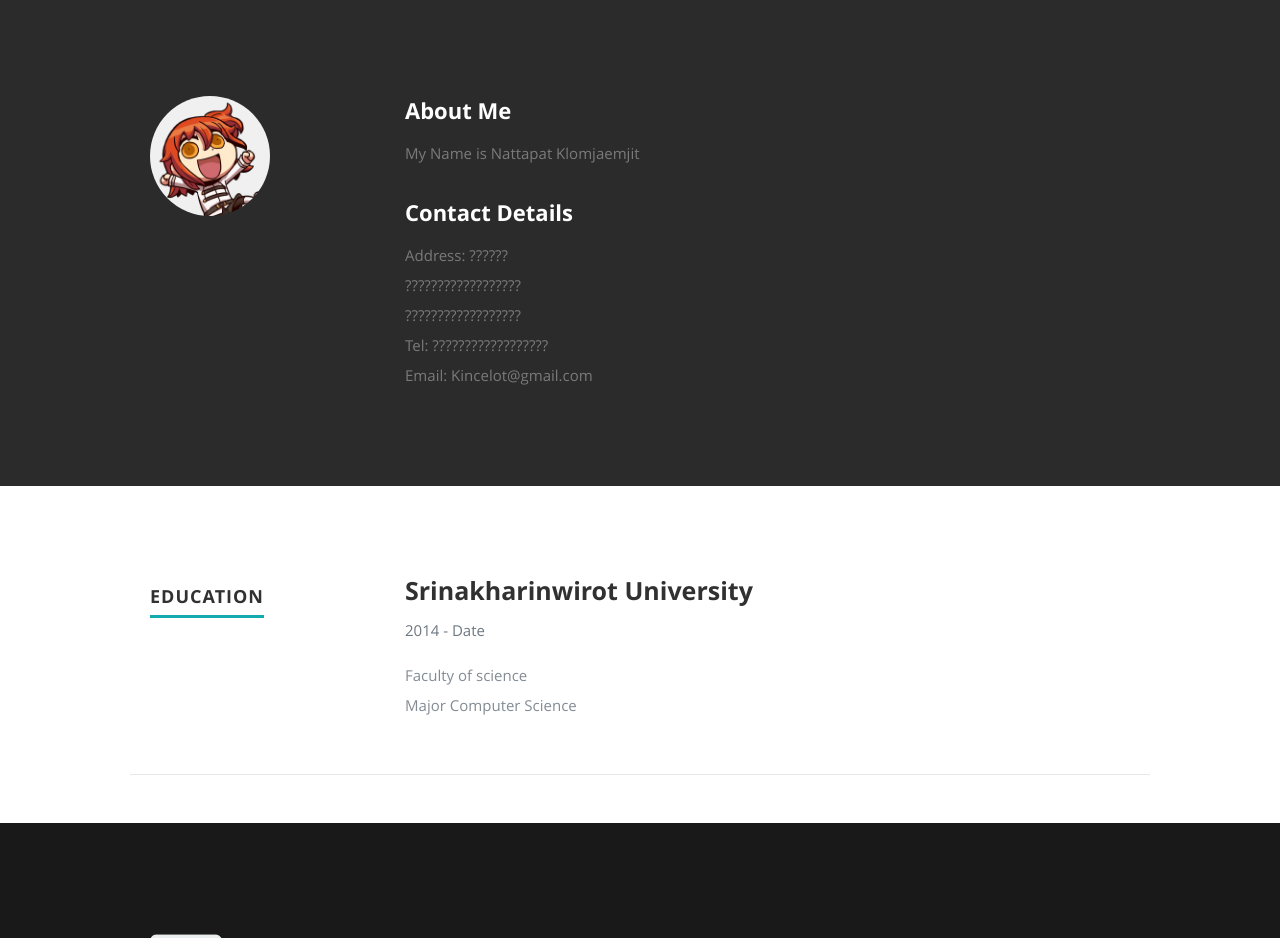
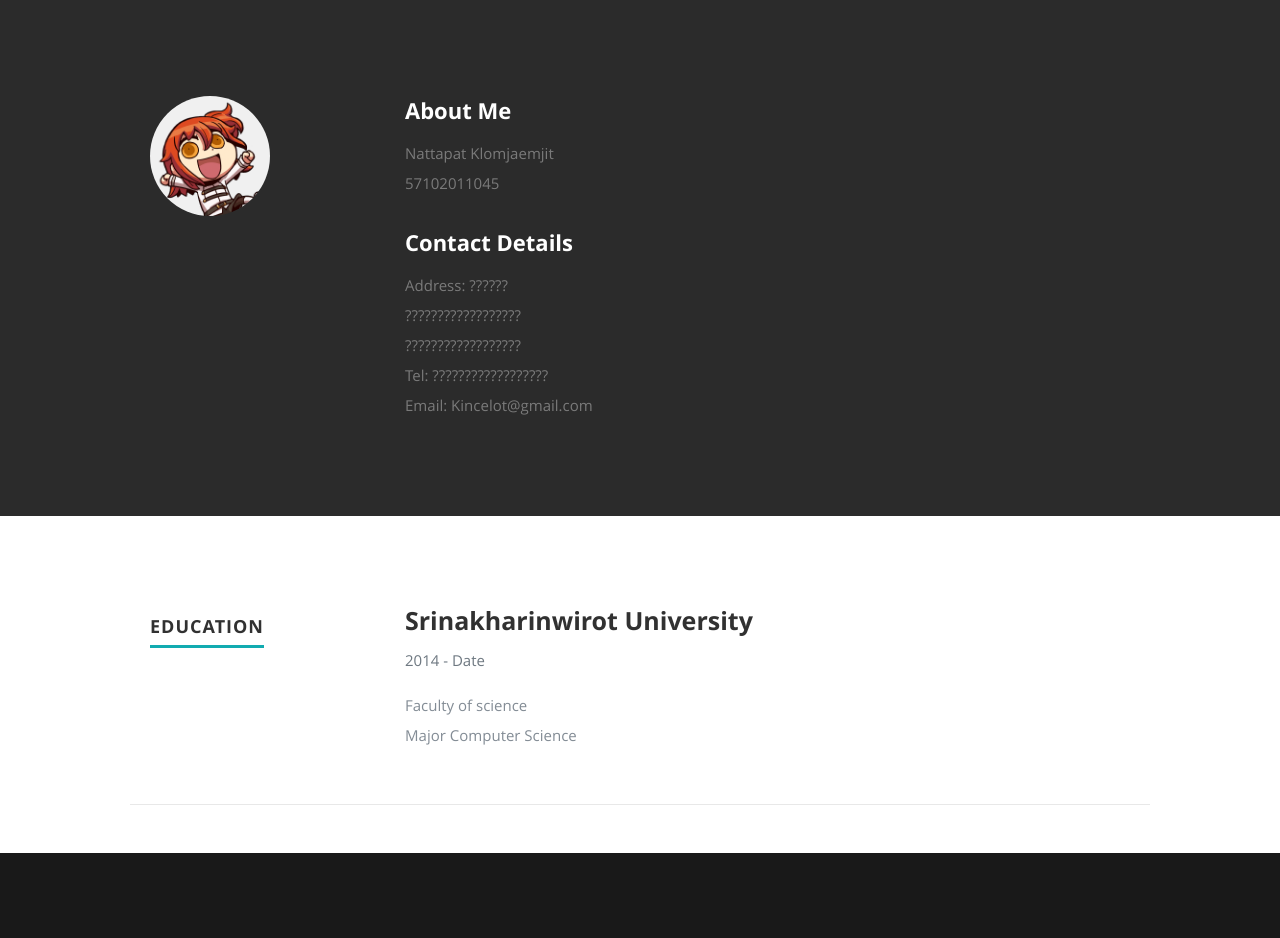
Before and after one commit to Kunaja/CP353_HW1, a plain HTML site: page index.html in a window 1280 px wide. Shown: the part 800-1738 px from the top of the page. Drawn offline with nearby package versions, Linux system fonts and the light colour scheme.

Commit message:
Edit index.html-1

```diff
--- a/index.html
+++ b/index.html
@@ -92,7 +92,8 @@
 
             <h2>About Me</h2>
 
-            <p>My Name is Nattapat  Klomjaemjit
+            <p>Nattapat  Klomjaemjit</br>
+				57102011045
             </p>
 
             <div class="row">
```
